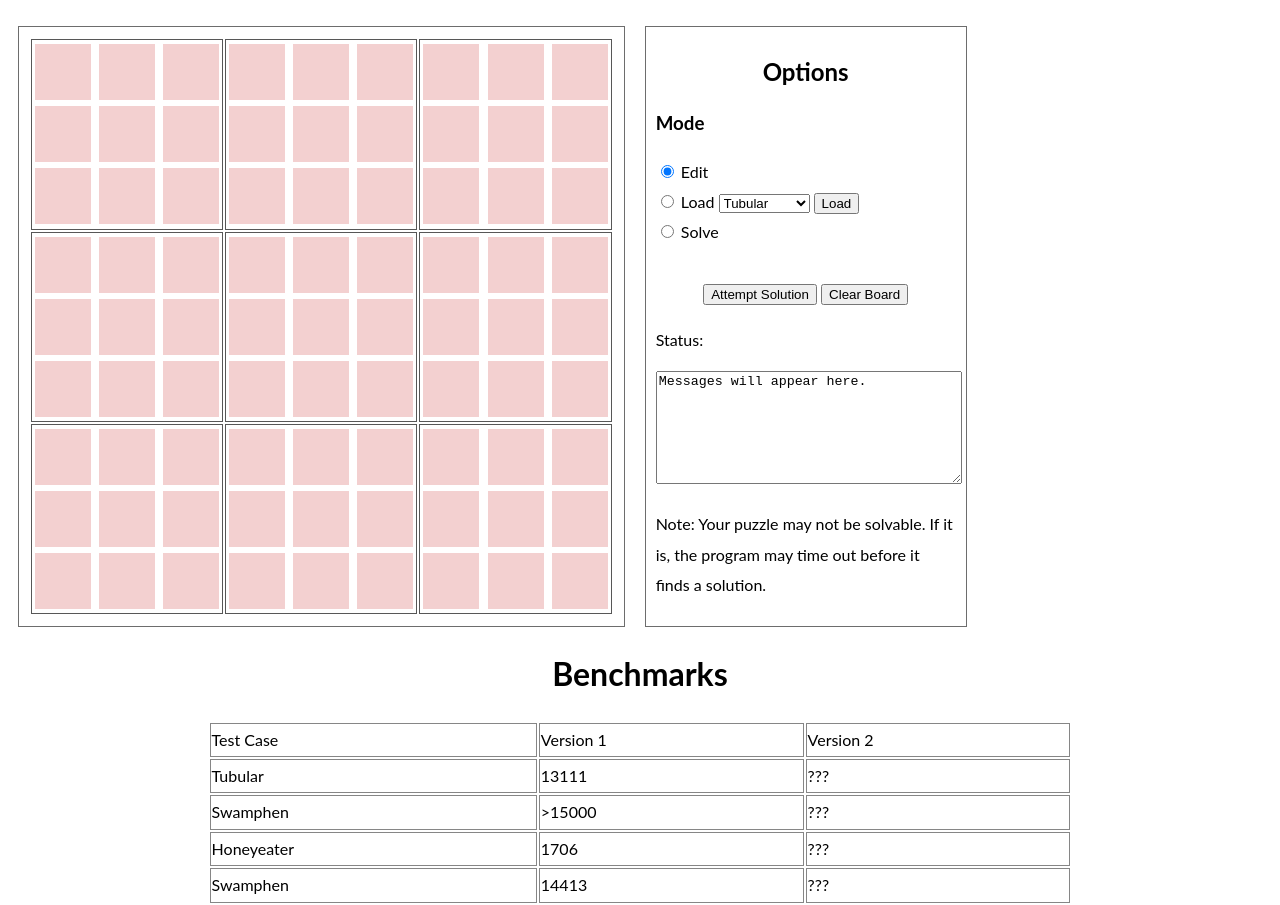
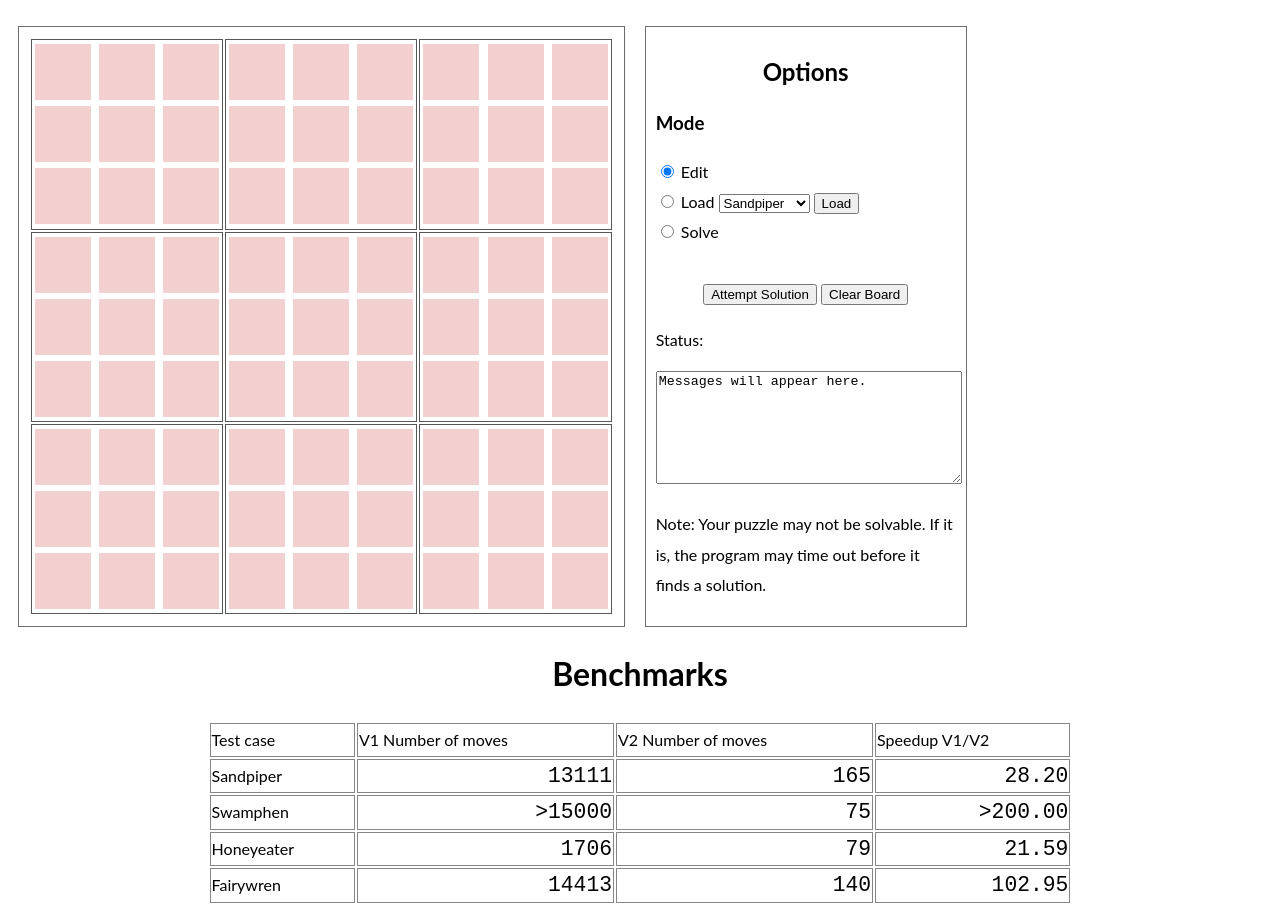
Before and after one commit to jpolak/jasudoku, a plain HTML site: page main.html in a window 1280 px wide. Shown: the part 57-962 px from the top of the page. Drawn offline with Linux system fonts and the light colour scheme.

Commit message:
Version 2 with least-possibility move stack implemented. Now much faster.

```diff
--- a/app.js
+++ b/app.js
@@ -18,7 +18,7 @@ This file is part of Jasudoku.
 var APP = {};
 
 APP.test_cases = {
-    "Tubular" : [
+    "Sandpiper" : [
         [0,6,0,0,7,0,0,0,0],
         [8,0,0,1,5,6,0,0,0],
         [0,0,0,0,0,8,0,4,1],
@@ -136,15 +136,39 @@ APP.current_state = [
 
 function next_empty(twodarray){
     var i,j;
+    var m,n;
+    var min = 10;
     for (i=0; i < 9; i++){
         for (j = 0; j < 9; j++){
             if (twodarray[i][j] == 0){
-                return([i+1,j+1]);
+                var poss = possible_inserts(i+1,j+1,twodarray);
+                if (poss.length < min){
+                    min = poss.length;
+                    m = i;
+                    n = j;
+                }
             }
         }
     }
-    return(false);
+    if (min == 10){
+        return(false);
+    }
+    else{
+        return([m+1,n+1]);
+    }
 }
+
+// function next_empty(twodarray){
+//     var i,j;
+//     for (i=0; i < 9; i++){
+//         for (j = 0; j < 9; j++){
+//             if (twodarray[i][j] == 0){
+//                 return([i+1,j+1]);
+//             }
+//         }
+//     }
+//     return(false);
+// }
 
 function values_in_square(r,c, twodarray){
     result = []
@@ -212,10 +236,12 @@ function solve_grid(){
     var count = 0;  //number of moves taken to solve the puzzle
     var moves = []
     APP.current_state = APP.numbers.slice()
+    //The pruning stage, new in Version 2
+
     next_try = next_empty(APP.current_state)
     console.log(next_try);
     while(next_try && count < 15000){
-        console.log("Step: "+count)
+        //console.log("Step: "+count)
         count = count + 1;
         curr_r = next_try[0];
         curr_c = next_try[1];
@@ -229,7 +255,7 @@ function solve_grid(){
         else if (possible.length == 0 && moves.length > 0){
             next_move = moves[moves.length - 1];
             while (next_move[2].length == 0){
-                console.log("Backtracking...");
+                //console.log("Backtracking...");
                 erase_r = next_move[0];
                 erase_c = next_move[1];
                 set_mvalue(erase_r, erase_c, 0, APP.current_state);
@@ -242,14 +268,14 @@ function solve_grid(){
             change_r = next_move[0];
             change_c = next_move[1];
             set_mvalue(change_r, change_c, hopeful_try, APP.current_state);
-            console.log("Move at "+change_r+","+change_c+"of "+ old +" is no good but we replace it with "+hopeful_try);
+            //console.log("Move at "+change_r+","+change_c+"of "+ old +" is no good but we replace it with "+hopeful_try);
         }
         else{
             num_to_try = possible.pop();
             next_move = [curr_r, curr_c, possible, num_to_try];
             moves.push(next_move);
             set_mvalue(curr_r, curr_c, num_to_try, APP.current_state);
-            console.log("There is are new possibilities at "+curr_r+", "+curr_c+" so we will put "+num_to_try+" there.");
+            //console.log("There is are new possibilities at "+curr_r+", "+curr_c+" so we will put "+num_to_try+" there.");
         }
         update_current_grid();
         next_try = next_empty(APP.current_state);
--- a/main.css
+++ b/main.css
@@ -14,6 +14,12 @@ This file is part of Jasudoku.
     You should have received a copy of the GNU General Public License
     along with Jasudoku.  If not, see <https://www.gnu.org/licenses/>.
 */
+.cellnum {
+    text-align: right;
+    font-family: monospace;
+    font-size: 16pt;
+}
+
 
 .gridcell {
     width: 50px;
--- a/main.html
+++ b/main.html
@@ -164,29 +164,34 @@ This file is part of Jasudoku.
     <div align="center">
         <table class='benchmarks'>
             <tr>
-                <td>Test Case</td>
-                <td>Version 1</td>
-                <td>Version 2</td>
+                <td>Test case</td>
+                <td>V1 Number of moves</td>
+                <td>V2 Number of moves</td>
+                <td>Speedup V1/V2</td>
             </tr>
             <tr>
-                <td>Tubular</td>
-                <td>13111</td>
-                <td>???</td>
+                <td>Sandpiper</td>
+                <td class='cellnum'>13111</td>
+                <td class='cellnum'>165</td>
+                <td class='cellnum'>28.20</td>
             </tr>
             <tr>
                 <td>Swamphen</td>
-                <td>&gt;15000</td>
-                <td>???</td>
+                <td class='cellnum'>&gt;15000</td>
+                <td class='cellnum'>75</td>
+                <td class='cellnum'>&gt;200.00</td>
             </tr>
             <tr>
                 <td>Honeyeater</td>
-                <td>1706</td>
-                <td>???</td>
+                <td class='cellnum'>1706</td>
+                <td class='cellnum'>79</td>
+                <td class='cellnum'>21.59</td>
             </tr>
             <tr>
-                <td>Swamphen</td>
-                <td>14413</td>
-                <td>???</td>
+                <td>Fairywren</td>
+                <td class='cellnum'>14413</td>
+                <td class='cellnum'>140</td>
+                <td class='cellnum'>102.95</td>
             </tr>
         </table>
     </div>
```
Also changed, not shown: 1 other file.
